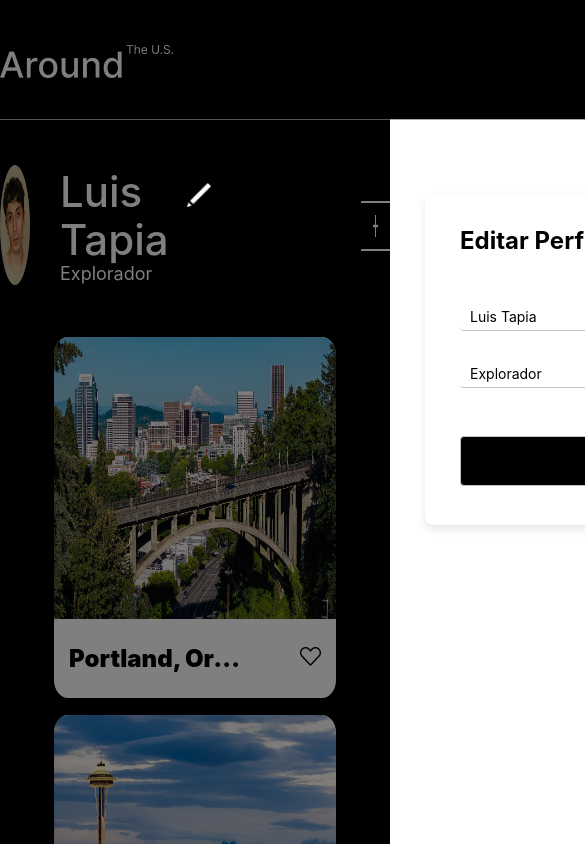
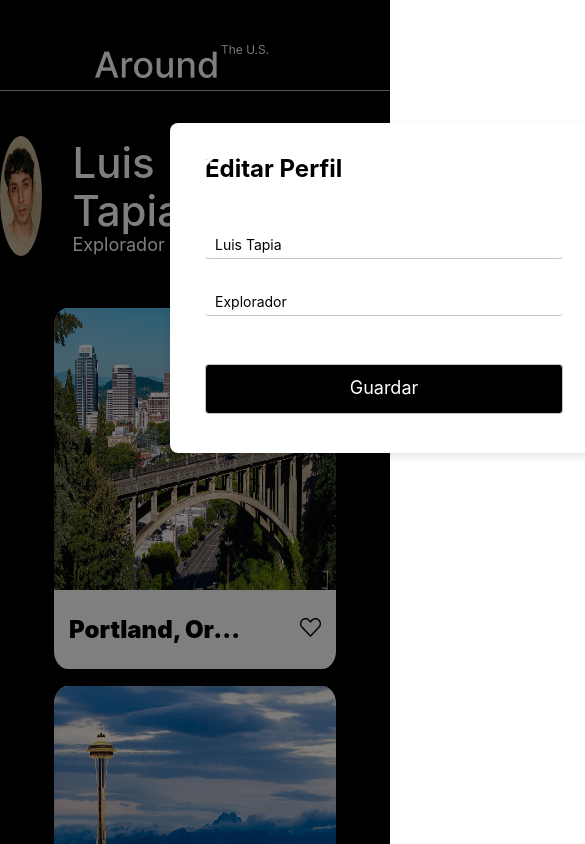
Before and after one commit to LuisTapiaTT/web_project_around, a plain HTML site: page index.html in a window 390 px wide. Both pictures are taken after a click on the button 198 px from the left and 195 px from the top of the page. Shown: the top 844 px of the page, 585 px wide, since content can reach past the window. Drawn offline with Linux system fonts and the light colour scheme.

Commit message:
Commit. 18:24 17 Julio.

```diff
--- a/blocks/header.css
+++ b/blocks/header.css
@@ -5,8 +5,8 @@
 }
 
 .header__logo-container {
-  width: 880px;
-  height: 74px;
+  max-width: 880px;
+  max-height: 74px;
   background-color: black;
   padding-top: 45px;
   border-bottom: 1px solid darkgrey;
--- a/blocks/media.css
+++ b/blocks/media.css
@@ -1,3 +1,135 @@
+@media (max-width: 768px) {
+  .header__logo-container {
+    max-width: 768px;
+    max-height: 74px;
+    background-color: black;
+    padding-top: 45px;
+    border-bottom: 1px solid darkgrey;
+  }
+
+  .header__logo {
+    width: 173px;
+    height: 33px;
+    padding-left: 95px;
+    padding-bottom: 10px;
+  }
+
+  .profile {
+    display: flex;
+    justify-content: center;
+    align-items: center;
+    max-width: 580px;
+    width: 100%;
+    margin: auto;
+    padding-top: 45px;
+    background-color: black;
+  }
+
+  .profile__avatar {
+    border-radius: 50%;
+    max-width: 180px;
+    height: 120px;
+    opacity: 1;
+  }
+
+  .profile__edit-avatar-img {
+    width: 20px;
+    height: 20px;
+  }
+
+  .profile__content {
+    display: flex;
+    justify-content: flex-start;
+    gap: 18px;
+    max-width: 415px;
+    width: 100%;
+    align-items: center;
+    margin-left: 30px;
+  }
+
+  .profile__avatar-container {
+    width: 300px;
+  }
+
+  .profile__info {
+    display: flex;
+    flex-direction: column;
+    flex-wrap: nowrap;
+  }
+
+  .profile__info-nameandbutton {
+    display: flex;
+    justify-content: center;
+  }
+
+  .profile__editButton {
+    margin: 0px;
+    background: none;
+    border: none;
+    padding: 0;
+    cursor: pointer; /* Para que podamos seleccionarlo */
+    width: 100%;
+    max-width: 24px;
+    height: 24px;
+    margin: 15px 0 0 10px;
+    z-index: 2; /* Asegura que el botón esté por encima de la imagen */
+  }
+
+  .popup__container {
+    max-width: 430px;
+    max-height: 330px;
+    background-color: #ffffff;
+    /* border: 1px solid black; */
+    border-radius: 8px;
+    position: absolute;
+    top: 123px;
+    left: 170px;
+  }
+
+  .popup__closeButton {
+    background-image: url(../images/CloseIcon.png) no-repeat center;
+    border: none;
+    cursor: pointer;
+    width: 26px;
+    height: 26px;
+    position: absolute;
+    top: 80px;
+    left: 570px;
+    z-index: 2; /* Asegura que el botón esté por encima de la imagen */
+  }
+
+  .profile__add-button {
+    background-color: #000000;
+    border: none;
+    padding: 0;
+    cursor: pointer;
+
+    width: 150px;
+    margin-left: 50px;
+  }
+
+  .profile__add-button-img {
+    display: block;
+    max-width: 125px;
+  }
+
+  .footer {
+    background-color: black;
+    margin: auto;
+    max-width: 768px;
+  }
+
+  .footer__text {
+    font-weight: 500;
+    font-size: 18px;
+    line-height: 100%;
+    letter-spacing: 0%;
+    color: #545454;
+    padding: 67px 100px;
+    margin: 0;
+  }
+}
+
 @media screen and (max-width: 320px) {
   .page {
     max-width: 320px;
@@ -196,9 +328,6 @@
 
   .popup {
     /*display: none;*/
-    width: 100vw;
-    height: 100vh;
-    background-color: palegreen;
   }
 
   .popup__container {
--- a/blocks/popupWindow.css
+++ b/blocks/popupWindow.css
@@ -17,8 +17,8 @@
 }
 
 .popup__container {
-  width: 430px;
-  height: 330px;
+  max-width: 430px;
+  max-height: 330px;
   background-color: #ffffff;
   /* border: 1px solid black; */
   border-radius: 8px;
```
